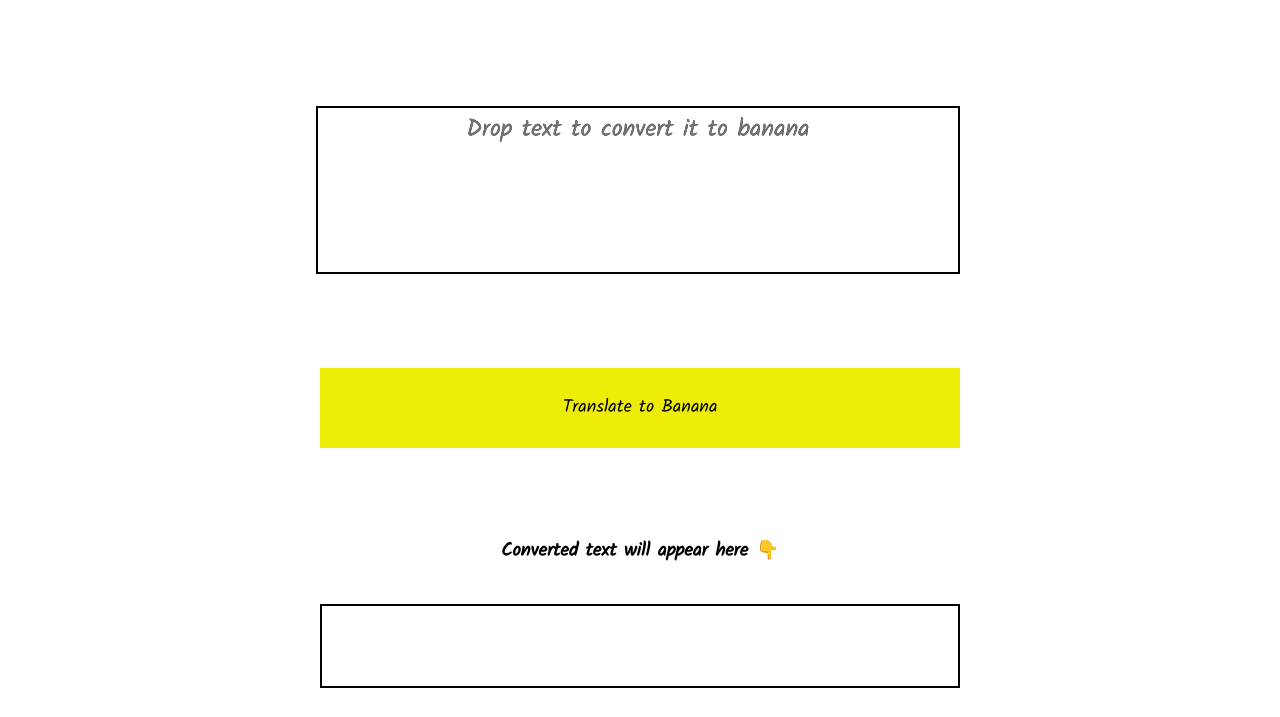
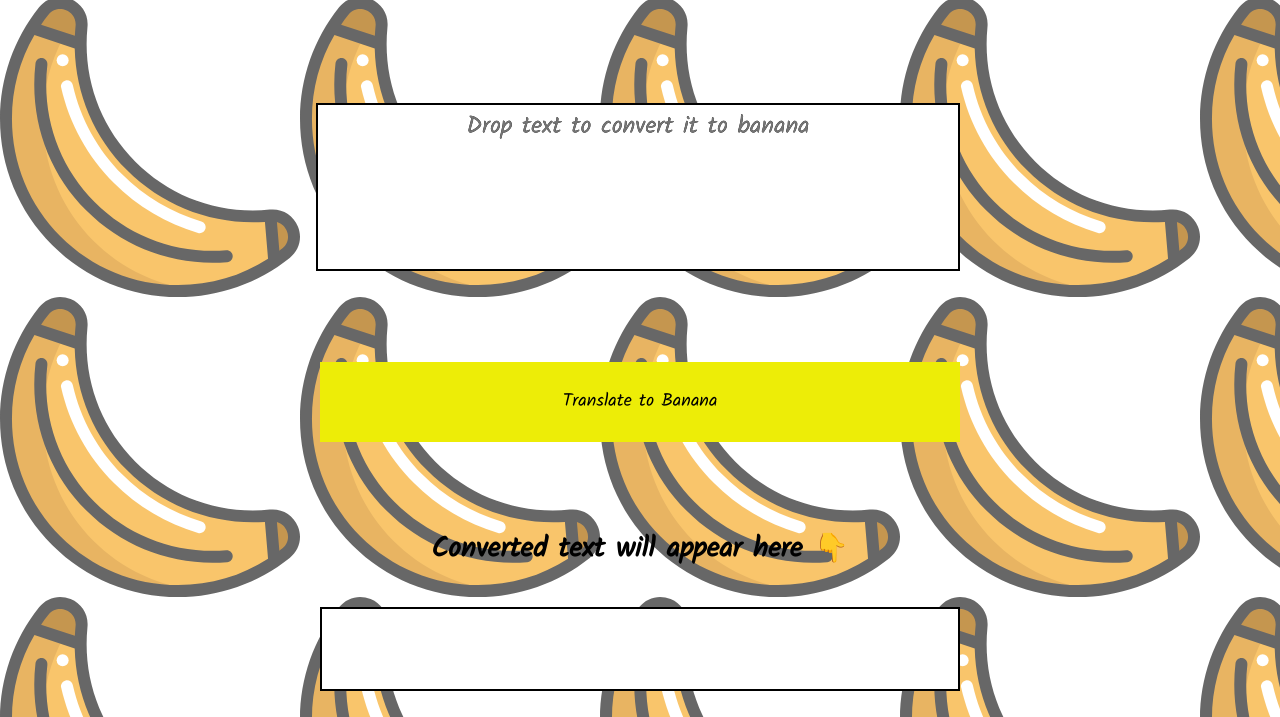
Before and after one commit to sandeepashok/Neog-camp-banana-speak, a plain HTML site: page index.html in a window 1280 px wide. Shown: the part 83-800 px from the top of the page. Drawn offline with Linux system fonts and the light colour scheme.

Commit message:
chore: bg-img added

```diff
--- a/index.html
+++ b/index.html
@@ -11,11 +11,13 @@
     <nav>
         <h1 class="heading">Minion Translator</h1>
     </nav>
-    <div class="container">
-    <textarea id="txt-input" class="txt-input" placeholder="Drop text to convert it to banana"></textarea>
-    <button id="translate-btn" class="translate-btn">Translate to Banana</button>
-    <div class="output-pointer"><h3>Converted text will appear here 👇</h3></div>
-    <div id="output" class="output"></div>
+    <div class="large-container">
+        <div class="container">
+            <textarea id="txt-input" class="txt-input" placeholder="Drop text to convert it to banana"></textarea>
+            <button id="translate-btn" class="translate-btn">Translate to Banana</button>
+            <div class="output-pointer"><h3>Converted text will appear here 👇</h3></div>
+            <div id="output" class="output"></div>
+            </div>
     </div>
     <footer class="footer">
         <h3>Are you a minion fan?</h3>
--- a/styles.css
+++ b/styles.css
@@ -28,6 +28,11 @@ nav .heading {
     padding-top: 1.5rem;
 }
 
+.large-container {
+    background-image: url(./banana-svgrepo-com.svg);
+    background-repeat: repeat;
+}
+
 .container {
     display: flex;
     justify-content: space-evenly;
@@ -35,9 +40,8 @@ nav .heading {
     width: 50%;
     margin: auto;
     height: 100vh;
+}
 
-
-}
 
 .txt-input {
     border: black solid 2px;
@@ -65,11 +69,14 @@ nav .heading {
     outline: none;
     height: 5rem;
     width: 100%;
+    cursor: pointer;
 }
 
 .output-pointer {
     text-align: center;
     margin-top: -1.3rem;
+    font-size: x-large;
+    font-weight: 600;
 }
 
 .output {
@@ -79,7 +86,6 @@ nav .heading {
     font-family: "kalam", cursive;
     text-align: center;
     vertical-align: middle;
-    color: transparent;
     text-shadow: 0px 0px 0px black;
     margin-top: -4.5rem;
     word-wrap: break-word;
@@ -126,6 +132,7 @@ nav .heading {
 
     .output-pointer {
         margin-top: -8rem;
+        font-size: large;
     }
 
     .output {
```
Also changed, not shown: banana-svgrepo-com.svg (added).
